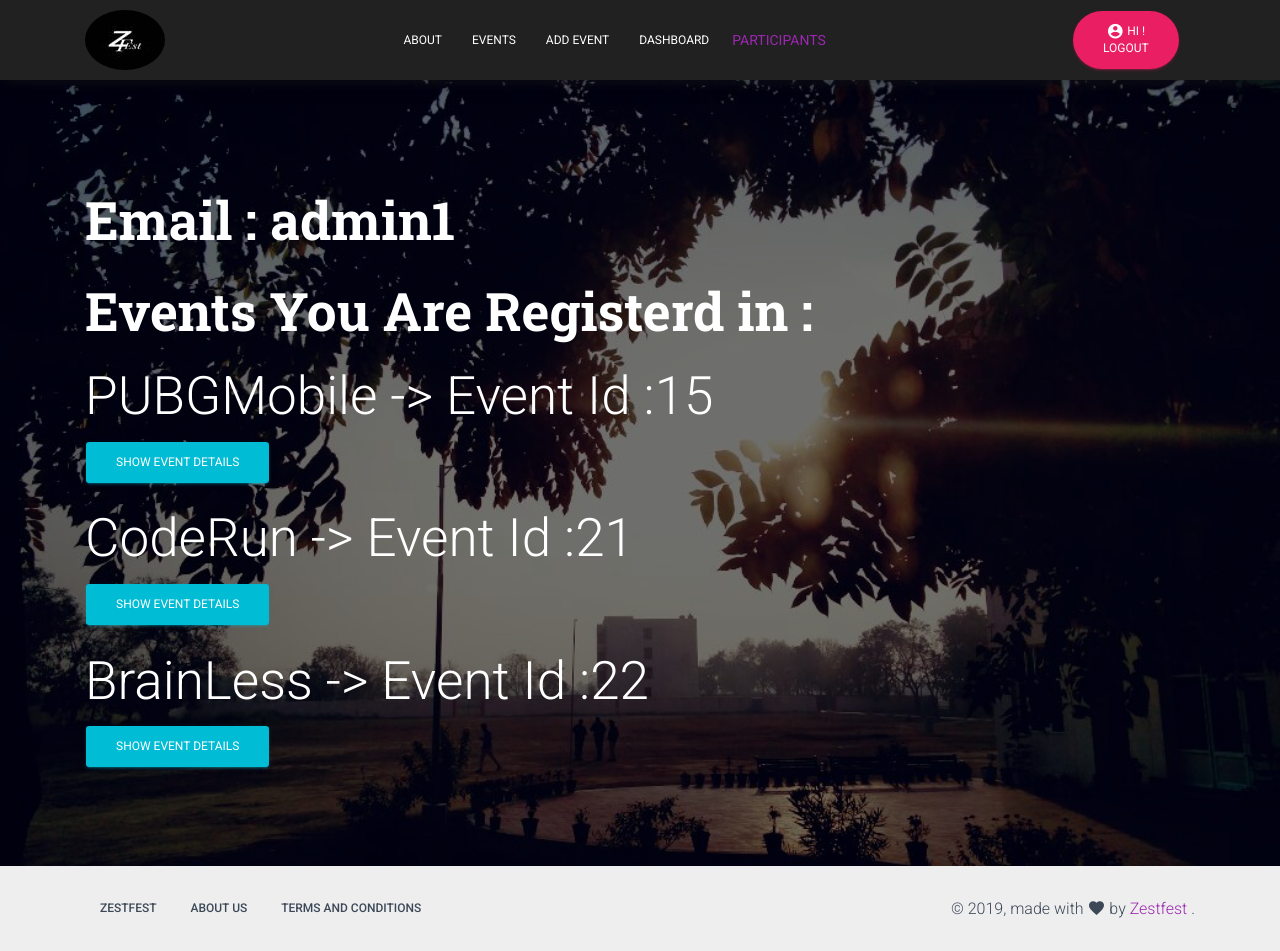
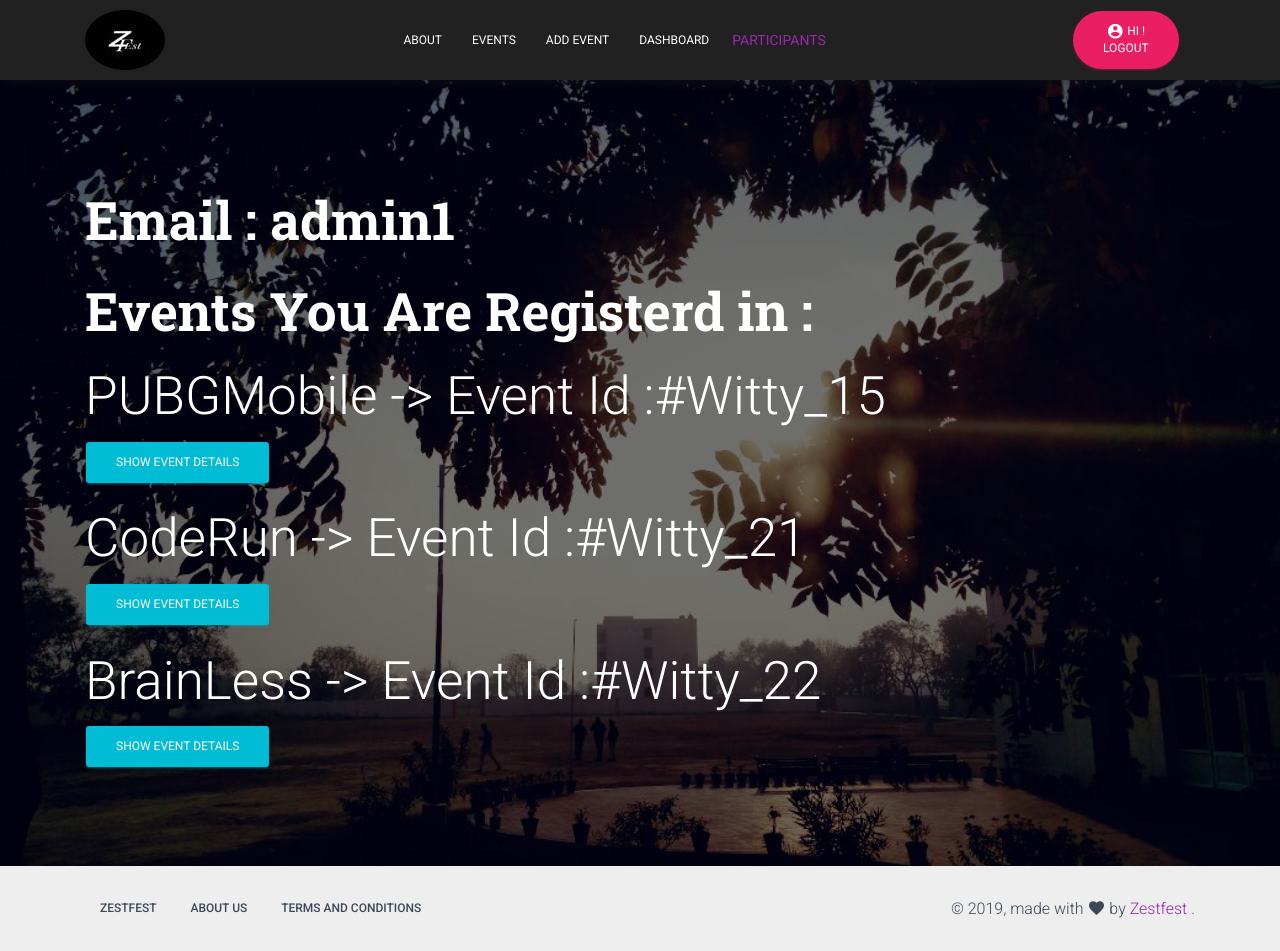
Before and after one commit to amitparshad/gnduweb2, a Django app: page /events/show_events_registered in a window 1280 px wide. Run offline with Django 3.2, Linux system fonts and the light colour scheme; a user stored in the database is signed in; data comes from the database, SQL or seed files in the repository; both versions use the stored data as it was after the commit; some libraries are stand-ins or nearby versions.

Commit message:
minors changes

```diff
--- a/events/templates/events/regevent.html
+++ b/events/templates/events/regevent.html
@@ -12,7 +12,7 @@
           <h1 class="title">Events You Are Registerd in :</h1>
           {% for event in eventsp %}
           <div class="tim-note">
-		  <h1>{{ event.event_name }} -> event id :{{ event.id }}</h1>
+		  <h1>{{ event.event_name }} -> event id :#Witty_{{ event.id }}</h1>
 </div>
 <a href= "{% url 'events:detailevent' event.event_name  %}" class="btn btn-info">show event details</a>
 		  {% endfor %}
```
Also changed, not shown: db.sqlite3.
